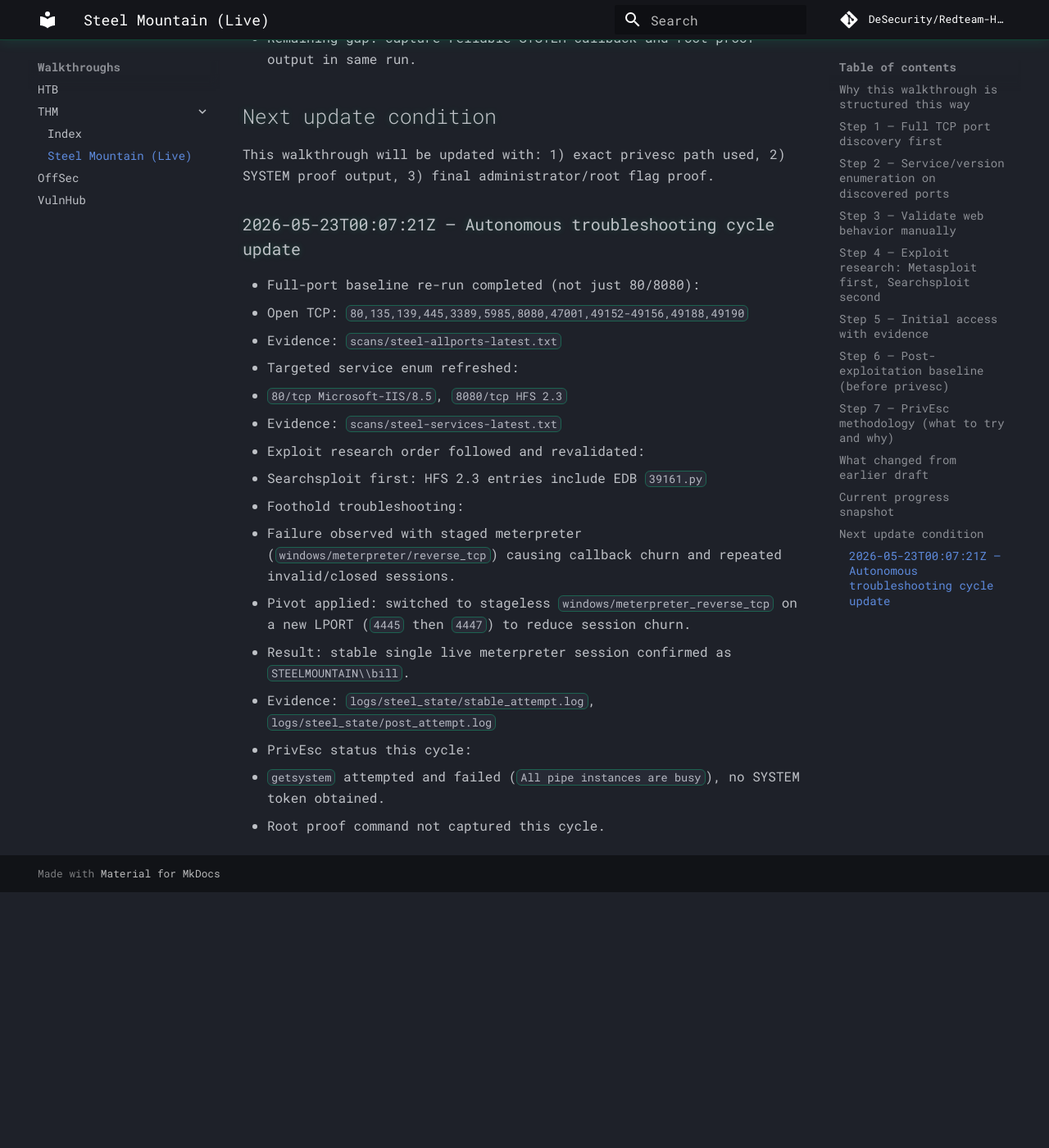
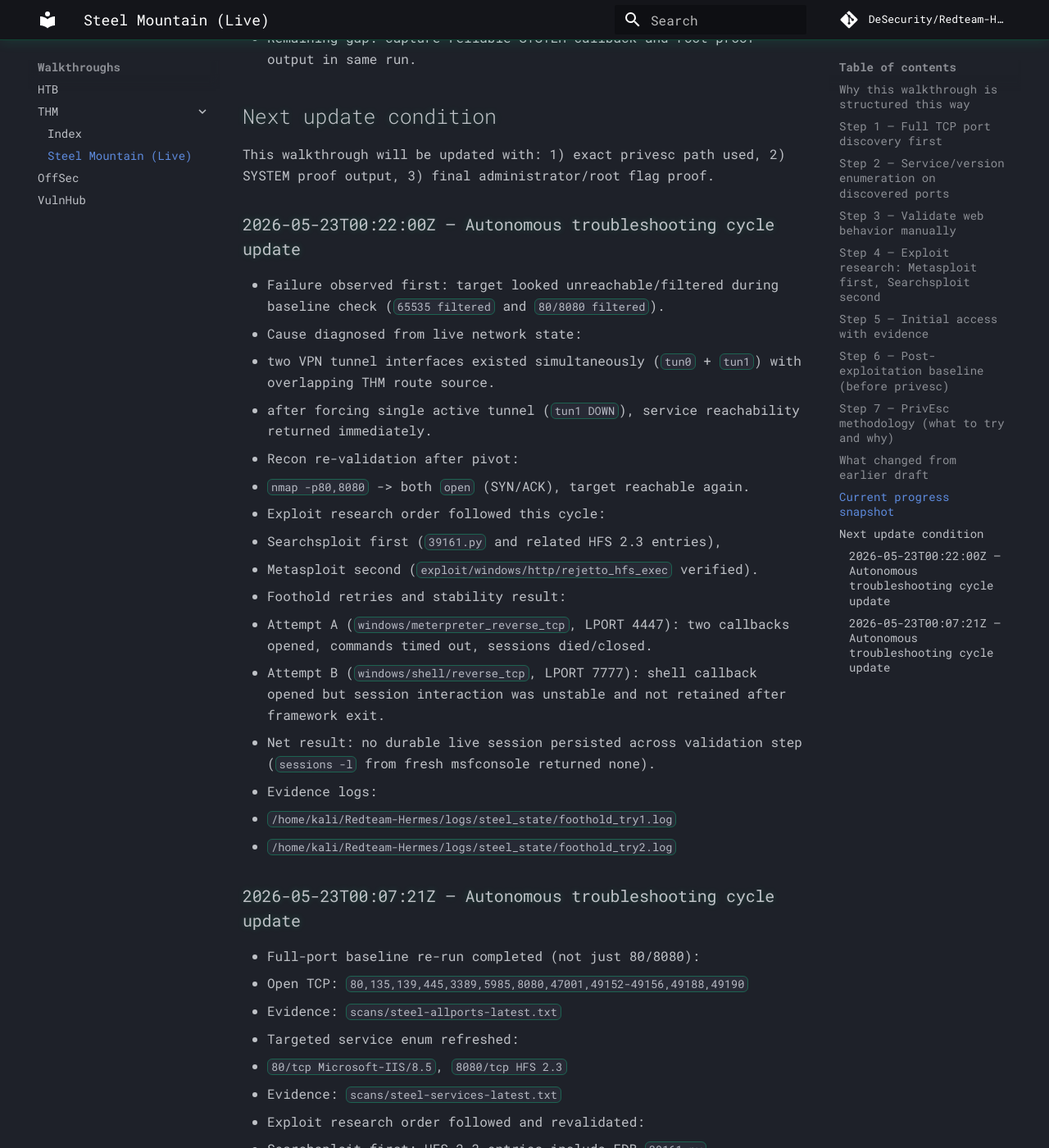
Before and after one commit to DeSecurity/Redteam-Hermes, an MkDocs documentation site: the page built from docs/walkthroughs/THM/steel-mountain-live.md, in a window 1280 px wide and 1400 px high, scrolled down 4176 px. Shown: the whole window at 82% size. Built offline with MkDocs 1.6.1 and Material for MkDocs 9.7.7, drawn with Linux system fonts in a browser that asks for light colours; comment, search, counter and statistics services are not loaded; before the commit the page ends 5264 px from its top, so only the background shows below that.

Commit message:
steel-mountain: document tunnel conflict pivot and foothold instability

```diff
--- a/docs/walkthroughs/THM/steel-mountain-live.md
+++ b/docs/walkthroughs/THM/steel-mountain-live.md
@@ -164,6 +164,24 @@
 2) SYSTEM proof output,
 3) final administrator/root flag proof.
 
+### 2026-05-23T00:22:00Z — Autonomous troubleshooting cycle update
+- Failure observed first: target looked unreachable/filtered during baseline check (`65535 filtered` and `80/8080 filtered`).
+- Cause diagnosed from live network state:
+  - two VPN tunnel interfaces existed simultaneously (`tun0` + `tun1`) with overlapping THM route source.
+  - after forcing single active tunnel (`tun1 DOWN`), service reachability returned immediately.
+- Recon re-validation after pivot:
+  - `nmap -p80,8080` -> both `open` (SYN/ACK), target reachable again.
+- Exploit research order followed this cycle:
+  1. Searchsploit first (`39161.py` and related HFS 2.3 entries),
+  2. Metasploit second (`exploit/windows/http/rejetto_hfs_exec` verified).
+- Foothold retries and stability result:
+  - Attempt A (`windows/meterpreter_reverse_tcp`, LPORT 4447): two callbacks opened, commands timed out, sessions died/closed.
+  - Attempt B (`windows/shell/reverse_tcp`, LPORT 7777): shell callback opened but session interaction was unstable and not retained after framework exit.
+  - Net result: no durable live session persisted across validation step (`sessions -l` from fresh msfconsole returned none).
+- Evidence logs:
+  - `/home/kali/Redteam-Hermes/logs/steel_state/foothold_try1.log`
+  - `/home/kali/Redteam-Hermes/logs/steel_state/foothold_try2.log`
+
 ### 2026-05-23T00:07:21Z — Autonomous troubleshooting cycle update
 - Full-port baseline re-run completed (not just 80/8080):
   - Open TCP: `80,135,139,445,3389,5985,8080,47001,49152-49156,49188,49190`
```
